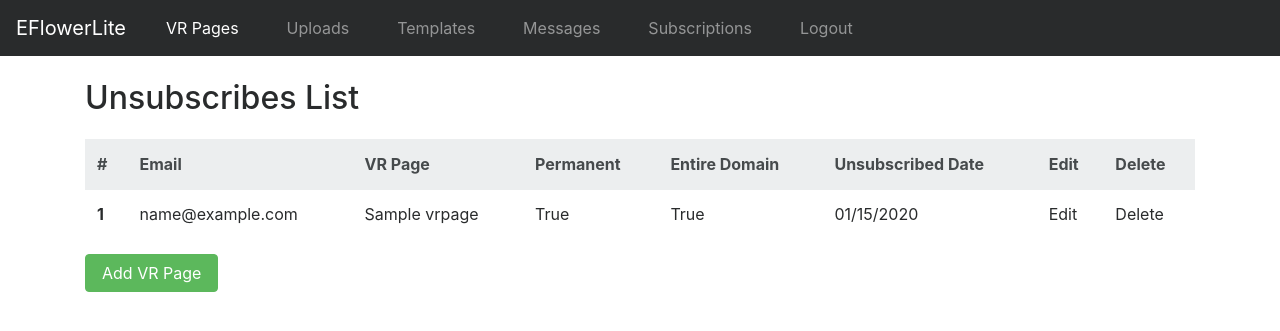
After one commit to TechRenT/rentmailer, a Django app: page /vrpages/unsubscribes_list/ in a window 1280 px wide. The commit adds this page. Shown: the top 331 px of the page. Run offline with Django 3.2, Linux system fonts and the light colour scheme; tables that the repository leaves empty hold one stand-in row (values such as "Sample post"); some libraries are stand-ins or nearby versions.

Commit message:
create unsubscribes_list.html

```diff
--- a/templates/layout.html
+++ b/templates/layout.html
@@ -33,7 +33,7 @@
             <a class="nav-link" href="{% url 'vrpages:messages_list' %}">Messages</a>
           </li>
           <li class="nav-item mx-3">
-            <a class="nav-link" href="#">Subscriptions</a>
+            <a class="nav-link" href="{% url 'vrpages:unsubscribes_list' %}">Subscriptions</a>
           </li>
           <li class="nav-item mx-3">
             <a class="nav-link" href="#">Logout</a>
--- /dev/null
+++ b/vrpages/templates/vrpages/unsubscribes_list.html
@@ -0,0 +1,38 @@
+{% extends 'layout.html' %}
+
+{% block title %}Unsubscribes{% endblock %}
+
+{% block content %}
+    <div class="container">
+        <h2 class="my-4">Unsubscribes List</h2>
+        <table class="table table-hover">
+            <thead class="thead-default">
+                <tr>
+                    <th>#</th>
+                    <th>Email</th>
+                    <th>VR Page</th>
+                    <th>Permanent</th>
+                    <th>Entire Domain</th>
+                    <th>Unsubscribed Date</th>
+                    <th>Edit</th>
+                    <th>Delete</th>
+                </tr>
+            </thead>
+            <tbody>
+                {% for unsubscribe in unsubscribes %}
+                <tr>
+                    <th scope="row">{{ forloop.counter }}</th>
+                    <td>{% if unsubscribe.email %}{{ unsubscribe.email }}{% else %}{{ unsubscribe.domain }}{% endif %}</td>
+                    <td>{% if unsubscribe.vrpage %}{{ unsubscribe.vrpage }}{% else %}{% endif %}</td>
+                    <td>{% if unsubscribe.permanent %}{{ unsubscribe.permanent }}{% else %}{% endif %}</td>
+                    <td>{% if unsubscribe.entire_domain %}{{ unsubscribe.entire_domain }}{% else %}{% endif %}</td>
+                    <td>{{ unsubscribe.created_at|date:"SHORT_DATE_FORMAT" }}</td>
+                    <td>Edit</td>
+                    <td>Delete</td>
+                </tr>
+                {% endfor %}
+            </tbody>
+        </table>
+        <a class="btn btn-success" href="{% url 'vrpages:create_vrpage' %}" role="button">Add VR Page</a>
+    </div>
+{% endblock %}
--- a/vrpages/urls.py
+++ b/vrpages/urls.py
@@ -16,4 +16,5 @@ urlpatterns = [
     url(r'^messages/$', views.messages_list, name='messages_list'),
     url(r'^messages/(?P<pk>\d+)/no_email/$', views.no_email, name='no_email'),
     url(r'^messages/(?P<pk>\d+)/(?P<template_type>\w+)/$', views.send_email, name='send_email'),
+    url(r'^unsubscribes_list/$', views.unsubscribes_list, name='unsubscribes_list'),
 ]
--- a/vrpages/views.py
+++ b/vrpages/views.py
@@ -84,6 +84,10 @@ class MessageTemplateDeleteView(DeleteView):
 def messages_list(request):
     messages = models.MessageTemplate.objects.all()
     return render(request, 'vrpages/messages_list.html', {'messages': messages})
+
+def unsubscribes_list(request):
+    unsubscribes = models.Unsubscribed.objects.all()
+    return render(request, 'vrpages/unsubscribes_list.html', {'unsubscribes': unsubscribes})
 
 def no_email(request, pk):
     vrpage = get_object_or_404(models.VRPage, pk=pk)
```
